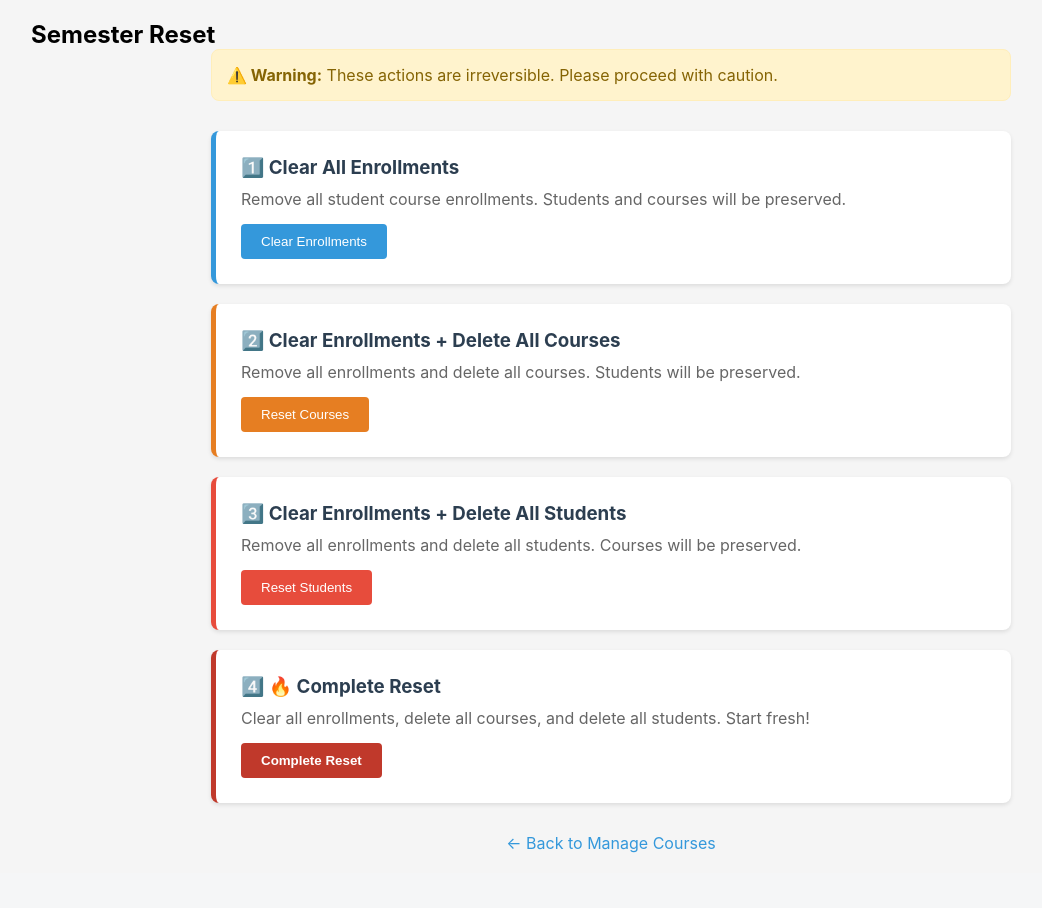
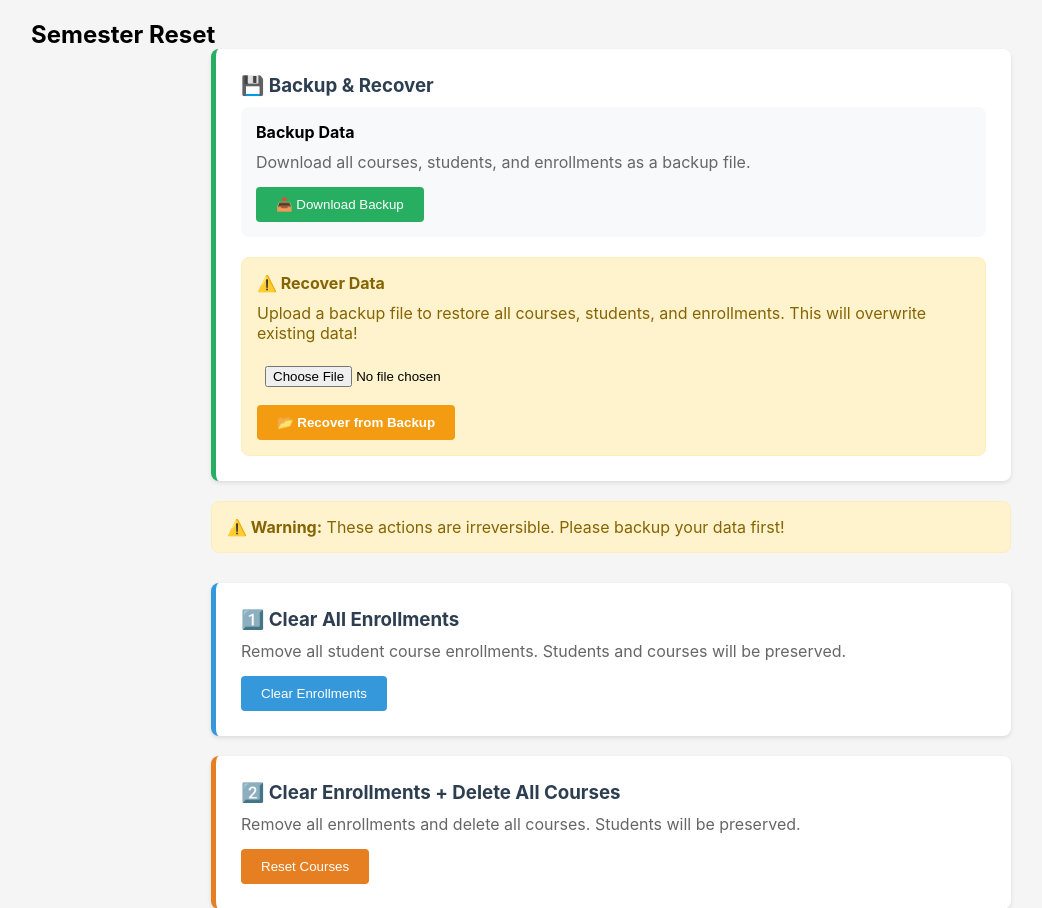
Before and after one commit to 6102project003/addrop-system, a Flask app: page /admin/semester-reset in a window 1280 px wide. Shown: the part 86-994 px from the top of the page, without its empty margins (29-1071 px from the left). Before the commit the page ends 939 px from the top, so only its background shows below. Run offline with Flask 3, Linux system fonts and the light colour scheme; the visitor is signed in with stand-in values (Sample User, id 1).

Commit message:
Update semester_reset.html

```diff
--- a/templates/admin/semester_reset.html
+++ b/templates/admin/semester_reset.html
@@ -5,8 +5,33 @@
 
 <div style="max-width: 800px; margin: 0 auto;">
 
+    <!-- Backup & Recover Section -->
+    <div class="backup-section" style="background: white; border-radius: 8px; padding: 25px; margin-bottom: 20px; box-shadow: 0 2px 4px rgba(0,0,0,0.1); border-left: 5px solid #27ae60;">
+        <h3 style="margin-bottom: 10px; color: #2c3e50;">💾 Backup & Recover</h3>
+
+        <!-- Backup -->
+        <div style="margin-bottom: 20px; padding: 15px; background-color: #f8f9fa; border-radius: 8px;">
+            <h4 style="margin-bottom: 10px;">Backup Data</h4>
+            <p style="color: #666; margin-bottom: 15px;">Download all courses, students, and enrollments as a backup file.</p>
+            <form method="POST" action="{{ url_for('admin_backup') }}" style="display: inline;">
+                <button type="submit" style="padding: 10px 20px; background-color: #27ae60; color: white; border: none; border-radius: 4px; cursor: pointer;">📥 Download Backup</button>
+            </form>
+        </div>
+
+        <!-- Recover -->
+        <div style="padding: 15px; background-color: #fff3cd; border-radius: 8px; border: 1px solid #ffeeba;">
+            <h4 style="margin-bottom: 10px; color: #856404;">⚠️ Recover Data</h4>
+            <p style="color: #856404; margin-bottom: 15px;">Upload a backup file to restore all courses, students, and enrollments. This will overwrite existing data!</p>
+            <form method="POST" action="{{ url_for('admin_recover') }}" enctype="multipart/form-data">
+                <input type="file" name="backup_file" accept=".json" required style="margin-bottom: 10px; padding: 8px;">
+                <br>
+                <button type="submit" style="padding: 10px 20px; background-color: #f39c12; color: white; border: none; border-radius: 4px; cursor: pointer; font-weight: bold;">📂 Recover from Backup</button>
+            </form>
+        </div>
+    </div>
+
     <div class="warning-box" style="background-color: #fff3cd; border: 1px solid #ffeeba; color: #856404; padding: 15px; border-radius: 8px; margin-bottom: 30px;">
-        <strong>⚠️ Warning:</strong> These actions are irreversible. Please proceed with caution.
+        <strong>⚠️ Warning:</strong> These actions are irreversible. Please backup your data first!
     </div>
 
     <!-- Option 1: Clear Enrollments Only -->
@@ -56,5 +81,10 @@
     transition: transform 0.2s;
     box-shadow: 0 4px 8px rgba(0,0,0,0.15) !important;
 }
+.backup-section:hover {
+    transform: translateY(-2px);
+    transition: transform 0.2s;
+    box-shadow: 0 4px 8px rgba(0,0,0,0.15) !important;
+}
 </style>
 {% endblock %}
```
